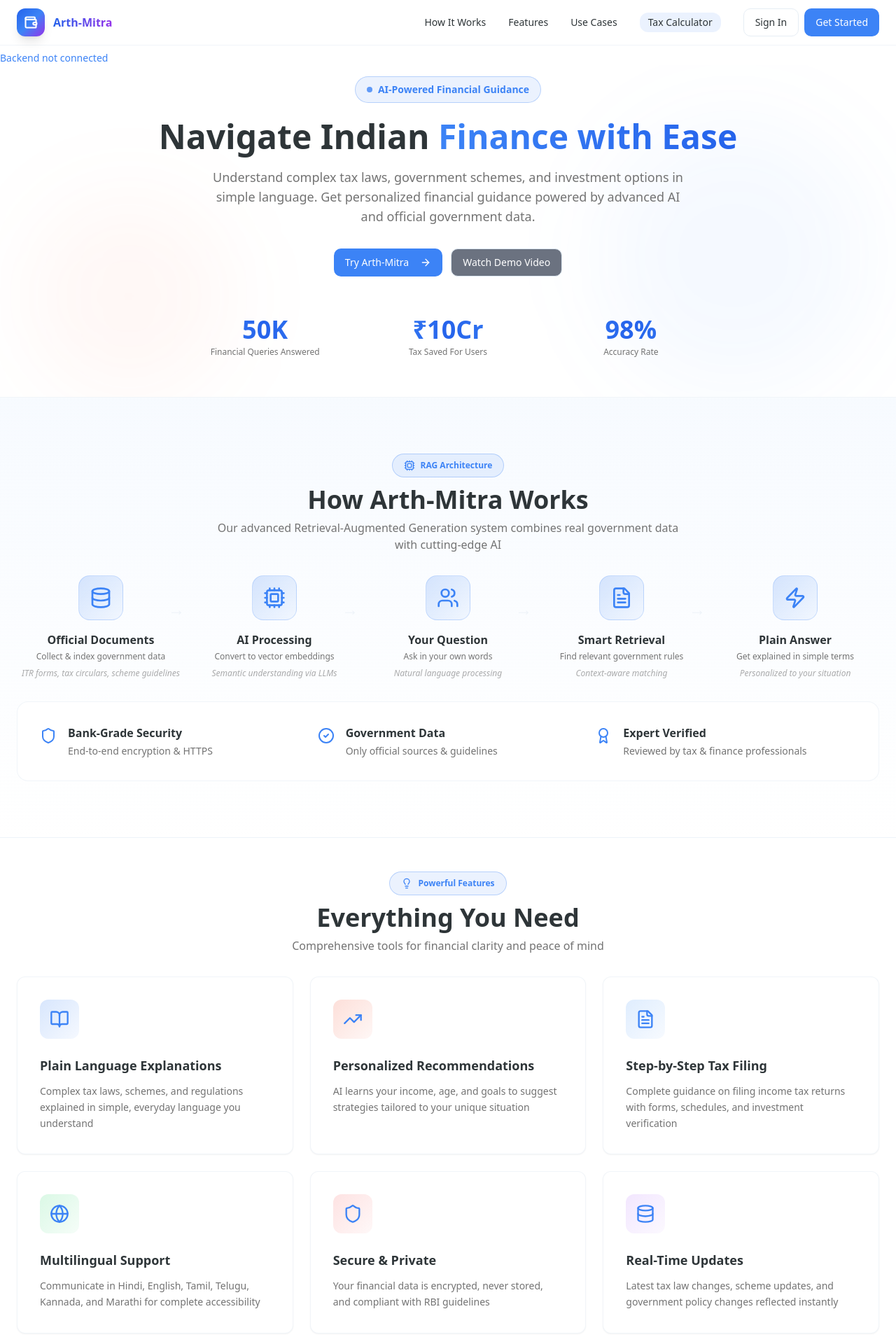
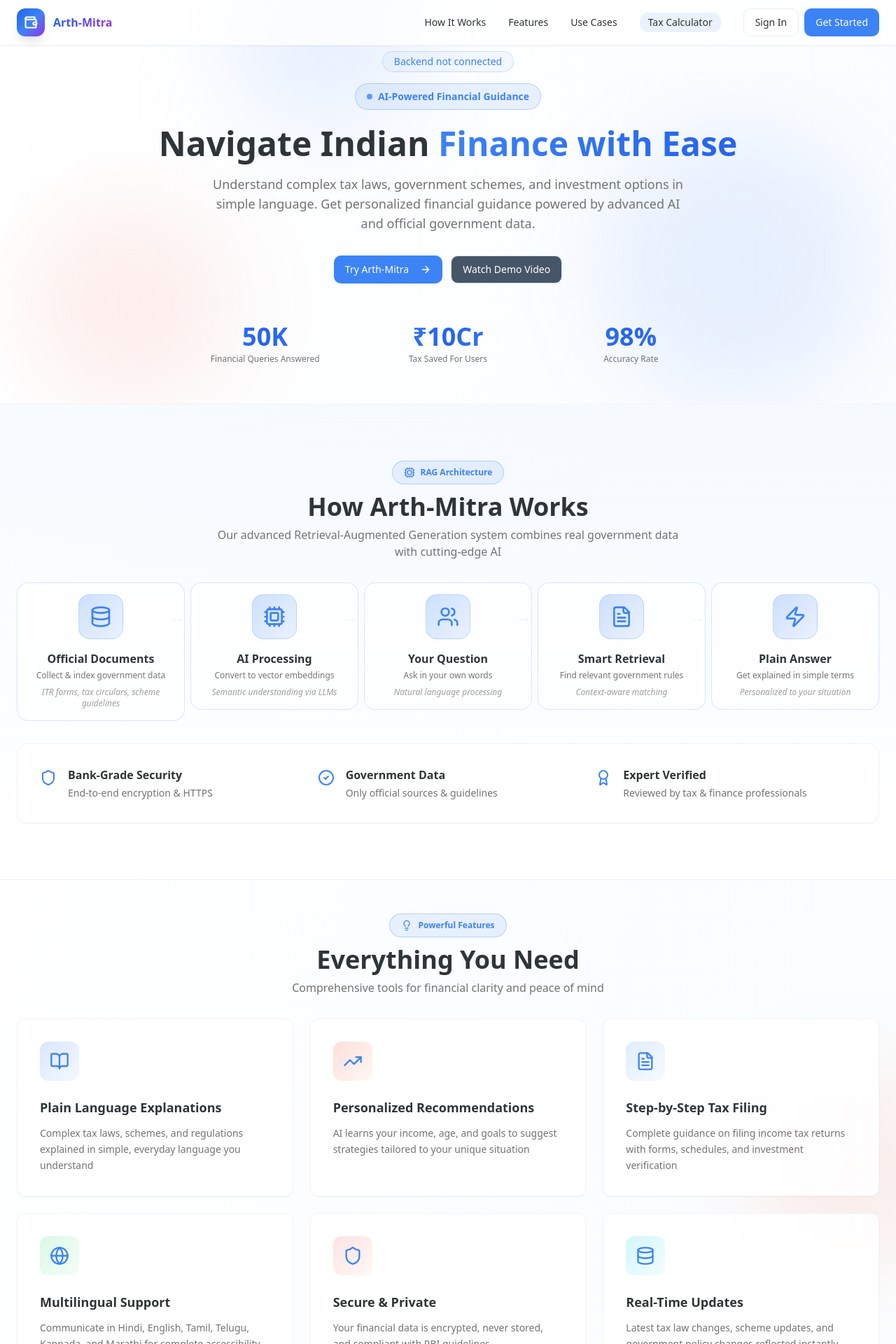
Before and after one commit to aryanb1906/ARTH-MITRA, a Next.js app in the folder frontend/: page / in a window 1280 px wide. Shown: the top 1920 px of the page at 70% size. Built offline with nearby package versions, Linux system fonts and the light colour scheme; no server answers.

Commit message:
Changes made to Dashboard

```diff
--- a/frontend/app/page.tsx
+++ b/frontend/app/page.tsx
@@ -5,7 +5,7 @@ import { useRouter } from 'next/navigation'
 import { Button } from '@/components/ui/button'
 import { Card } from '@/components/ui/card'
 import { ArrowRight, FileText, Zap, Users, Globe, Shield, BookOpen, Database, Cpu, Github, Mail, Phone, CheckCircle2, TrendingUp, BarChart3, Lightbulb, Award, Calculator } from 'lucide-react'
-import { useEffect, useState } from "react"
+import { useEffect, useState, type MouseEvent } from "react"
 import { AuthButtons, MobileAuthButtons } from '@/components/user-menu'
 import { useAuth } from '@/components/auth-provider'
 import { Logo } from '@/components/logo'
@@ -34,6 +34,14 @@ export default function Page() {
     router.push('/profile-setup')
   }
 
+  const handlePointerMove = (event: MouseEvent<HTMLElement>) => {
+    const rect = event.currentTarget.getBoundingClientRect()
+    const x = event.clientX - rect.left
+    const y = event.clientY - rect.top
+    event.currentTarget.style.setProperty('--mx', `${x}px`)
+    event.currentTarget.style.setProperty('--my', `${y}px`)
+  }
+
   useEffect(() => {
     fetch("http://localhost:8000/ping")
       .then(res => res.json())
@@ -41,16 +49,18 @@ export default function Page() {
       .catch(() => setMsg("Backend not connected"))
   }, [])
   return (
-    <div className="min-h-screen bg-white">
+    <div className="relative min-h-screen overflow-x-hidden bg-gradient-to-br from-white via-blue-50/30 to-emerald-50/20">
+      <div className="pointer-events-none absolute -top-24 left-1/4 h-72 w-72 rounded-full bg-primary/10 blur-3xl" />
+      <div className="pointer-events-none absolute top-1/3 -right-20 h-72 w-72 rounded-full bg-accent/10 blur-3xl" />
       {/* Navigation */}
-      <nav className="sticky top-0 z-50 bg-white/80 backdrop-blur-xl border-b border-border/40">
+      <nav className="sticky top-0 z-50 bg-white/75 backdrop-blur-xl border-b border-border/40 shadow-sm">
         <div className="max-w-7xl mx-auto px-4 md:px-6 py-3 flex items-center justify-between">
           <Logo size="md" showText={true} href="/" />
           <div className="hidden md:flex items-center gap-8">
-            <a href="#how-it-works" className="text-sm text-foreground hover:text-primary transition-colors">How It Works</a>
-            <a href="#features" className="text-sm text-foreground hover:text-primary transition-colors">Features</a>
-            <a href="#testimonials" className="text-sm text-foreground hover:text-primary transition-colors">Use Cases</a>
-            <Link href="/tax-calculator" className="text-sm text-foreground hover:text-primary transition-colors font-medium bg-primary/10 px-3 py-1 rounded-lg hover:bg-primary/20">
+            <a href="#how-it-works" className="text-sm text-foreground hover:text-primary transition-all duration-200 hover:-translate-y-0.5 active:translate-y-0">How It Works</a>
+            <a href="#features" className="text-sm text-foreground hover:text-primary transition-all duration-200 hover:-translate-y-0.5 active:translate-y-0">Features</a>
+            <a href="#testimonials" className="text-sm text-foreground hover:text-primary transition-all duration-200 hover:-translate-y-0.5 active:translate-y-0">Use Cases</a>
+            <Link href="/tax-calculator" className="text-sm text-foreground hover:text-primary transition-all duration-200 hover:-translate-y-0.5 active:scale-95 font-medium bg-primary/10 px-3 py-1 rounded-lg hover:bg-primary/20">
               Tax Calculator
             </Link>
             <AuthButtons />
@@ -62,18 +72,18 @@ export default function Page() {
       </nav>
 
       {msg && (
-        <p className="mt-2 text-sm text-primary font-medium">
+        <p className="mt-2 mx-auto w-fit text-sm text-primary font-medium rounded-full border border-primary/20 bg-primary/5 px-4 py-1">
           {msg}
         </p>
       )}
 
       {/* Hero Section */}
       <section className="relative px-4 md:px-6 py-2 md:py-4 max-w-7xl mx-auto overflow-hidden">
-        <div className="absolute top-20 right-10 w-96 h-96 bg-primary/5 rounded-full blur-3xl" />
-        <div className="absolute bottom-0 left-10 w-72 h-72 bg-accent/5 rounded-full blur-3xl" />
+        <div className="absolute top-20 right-10 w-96 h-96 bg-primary/10 rounded-full blur-3xl" />
+        <div className="absolute bottom-0 left-10 w-72 h-72 bg-accent/10 rounded-full blur-3xl" />
 
         <div className="relative text-center max-w-4xl mx-auto">
-          <div className="inline-flex items-center gap-2 px-4 py-2 rounded-full bg-primary/10 border border-primary/30 mb-6 backdrop-blur-sm">
+          <div className="inline-flex items-center gap-2 px-4 py-2 rounded-full bg-primary/10 border border-primary/30 mb-6 backdrop-blur-sm transition-all duration-300 hover:shadow-md hover:shadow-primary/20 hover:-translate-y-0.5">
             <div className="w-2 h-2 rounded-full bg-primary animate-pulse" />
             <p className="text-sm text-primary font-semibold">AI-Powered Financial Guidance</p>
           </div>
@@ -87,11 +97,11 @@ export default function Page() {
           </p>
 
           <div className="flex flex-col md:flex-row gap-3 justify-center mb-10">
-            <Button className="w-full md:w-auto" onClick={handleGetStarted}>
+            <Button className="w-full md:w-auto transition-all duration-200 hover:-translate-y-0.5 hover:shadow-lg hover:shadow-primary/25 active:scale-95" onClick={handleGetStarted}>
               Try Arth-Mitra
               <ArrowRight className="ml-2 h-4 w-4" />
             </Button>
-            <Button className="w-full md:w-auto bg-gray-500 border border-border hover:bg-gray-600">
+            <Button className="w-full md:w-auto bg-slate-600 border border-border hover:bg-slate-700 transition-all duration-200 hover:-translate-y-0.5 active:scale-95">
               Watch Demo Video
               {/*Remember to add a demo link*/}
             </Button>
@@ -152,25 +162,32 @@ export default function Page() {
               }
             ].map((step, i) => (
               <div key={i} className="flex flex-col items-center relative">
-                <div className="w-16 h-16 rounded-2xl bg-gradient-to-br from-primary/20 to-primary/5 flex items-center justify-center mb-4 border border-primary/20">
-                  <step.icon className="w-8 h-8 text-primary" />
+                <div
+                  onMouseMove={handlePointerMove}
+                  className="group relative w-full rounded-2xl border border-primary/20 bg-white/70 p-4 backdrop-blur-sm transition-all duration-300 hover:-translate-y-1 hover:shadow-lg hover:shadow-primary/10 active:scale-[0.99]"
+                >
+                  <div className="pointer-events-none absolute inset-0 rounded-2xl opacity-0 transition-opacity duration-300 group-hover:opacity-100" style={{ background: 'radial-gradient(220px circle at var(--mx, 50%) var(--my, 50%), rgba(59,130,246,0.16), transparent 60%)' }} />
+                  <div className="w-16 h-16 rounded-2xl bg-gradient-to-br from-primary/25 to-primary/10 flex items-center justify-center mb-4 border border-primary/20 mx-auto">
+                    <step.icon className="w-8 h-8 text-primary" />
+                  </div>
+                  <h3 className="font-bold text-foreground text-sm md:text-base mb-1 text-center">{step.title}</h3>
+                  <p className="text-xs text-muted-foreground text-center mb-2">{step.desc}</p>
+                  <p className="text-xs text-muted-foreground/70 text-center italic">{step.details}</p>
                 </div>
-                <h3 className="font-bold text-foreground text-sm md:text-base mb-1">{step.title}</h3>
-                <p className="text-xs text-muted-foreground text-center mb-2">{step.desc}</p>
-                <p className="text-xs text-muted-foreground/60 text-center italic">{step.details}</p>
                 {i < 4 && <div className="hidden md:block absolute right-0 top-8 text-border/40 text-2xl">→</div>}
               </div>
             ))}
           </div>
 
           {/* Trust Indicators */}
-          <div className="grid md:grid-cols-3 gap-6 bg-white rounded-2xl p-8 border border-border/40">
+          <div className="grid md:grid-cols-3 gap-6 bg-white/85 rounded-2xl p-8 border border-border/40 shadow-sm backdrop-blur-sm">
             {[
               { icon: Shield, title: 'Bank-Grade Security', desc: 'End-to-end encryption & HTTPS' },
               { icon: CheckCircle2, title: 'Government Data', desc: 'Only official sources & guidelines' },
               { icon: Award, title: 'Expert Verified', desc: 'Reviewed by tax & finance professionals' }
             ].map((indicator, i) => (
-              <div key={i} className="flex gap-4">
+              <div key={i} onMouseMove={handlePointerMove} className="group relative overflow-hidden rounded-xl p-3 -m-3 flex gap-4 transition-all duration-200 hover:bg-primary/5 hover:shadow-sm">
+                <div className="pointer-events-none absolute inset-0 rounded-xl opacity-0 transition-opacity duration-300 group-hover:opacity-100" style={{ background: 'radial-gradient(180px circle at var(--mx, 50%) var(--my, 50%), rgba(34,197,94,0.12), transparent 60%)' }} />
                 <indicator.icon className="w-6 h-6 text-primary flex-shrink-0 mt-1" />
                 <div>
                   <h4 className="font-semibold text-foreground mb-1">{indicator.title}</h4>
@@ -229,7 +246,7 @@ export default function Page() {
               icon: Database,
               title: 'Real-Time Updates',
               desc: 'Latest tax law changes, scheme updates, and government policy changes reflected instantly',
-              color: 'from-purple-400/20 to-purple-400/5'
+              color: 'from-cyan-400/20 to-cyan-400/5'
             },
             {
               icon: Calculator,
@@ -242,7 +259,11 @@ export default function Page() {
             <div key={i}>
               {feature.link ? (
                 <Link href={feature.link}>
-                  <Card className="p-8 hover:shadow-xl transition-all duration-300 border border-border/40 group cursor-pointer h-full">
+                  <Card
+                    onMouseMove={handlePointerMove}
+                    className="p-8 hover:shadow-xl transition-all duration-300 border border-border/40 group cursor-pointer h-full relative overflow-hidden hover:-translate-y-1 active:scale-[0.99] bg-white/85 backdrop-blur-sm"
+                  >
+                    <div className="pointer-events-none absolute inset-0 opacity-0 transition-opacity duration-300 group-hover:opacity-100" style={{ background: 'radial-gradient(240px circle at var(--mx, 50%) var(--my, 50%), rgba(59,130,246,0.14), transparent 62%)' }} />
                     <div className={`w-14 h-14 rounded-xl bg-gradient-to-br ${feature.color} flex items-center justify-center mb-6 group-hover:scale-110 transition-transform`}>
                       <feature.icon className="w-7 h-7 text-primary" />
                     </div>
@@ -251,7 +272,11 @@ export default function Page() {
                   </Card>
                 </Link>
               ) : (
-                <Card className="p-8 hover:shadow-xl transition-all duration-300 border border-border/40 group cursor-pointer h-full">
+                <Card
+                  onMouseMove={handlePointerMove}
+                  className="p-8 hover:shadow-xl transition-all duration-300 border border-border/40 group cursor-pointer h-full relative overflow-hidden hover:-translate-y-1 active:scale-[0.99] bg-white/85 backdrop-blur-sm"
+                >
+                  <div className="pointer-events-none absolute inset-0 opacity-0 transition-opacity duration-300 group-hover:opacity-100" style={{ background: 'radial-gradient(240px circle at var(--mx, 50%) var(--my, 50%), rgba(34,197,94,0.14), transparent 62%)' }} />
                   <div className={`w-14 h-14 rounded-xl bg-gradient-to-br ${feature.color} flex items-center justify-center mb-6 group-hover:scale-110 transition-transform`}>
                     <feature.icon className="w-7 h-7 text-primary" />
                   </div>
@@ -265,7 +290,7 @@ export default function Page() {
       </section>
 
       {/* Real Use Cases / Chat Examples */}
-      <section id="testimonials" className="px-4 md:px-6 py-12 bg-gradient-to-b from-blue-50/50 to-white border-t border-b border-border/40">
+      <section id="testimonials" className="px-4 md:px-6 py-12 bg-gradient-to-b from-blue-50/60 via-emerald-50/20 to-white border-t border-b border-border/40">
         <div className="max-w-7xl mx-auto">
           <div className="text-center mb-8">
             <div className="inline-flex items-center gap-2 px-4 py-2 rounded-full bg-primary/10 border border-primary/30 mb-3 backdrop-blur-sm">
@@ -278,7 +303,11 @@ export default function Page() {
 
           <div className="grid md:grid-cols-2 gap-8">
             {/* Example 1 - Tax Saving */}
-            <Card className="p-8 bg-white border border-border/40 overflow-hidden group hover:shadow-lg transition-shadow">
+            <Card
+              onMouseMove={handlePointerMove}
+              className="p-8 bg-white/85 border border-border/40 overflow-hidden group hover:shadow-xl transition-all duration-300 hover:-translate-y-1 active:scale-[0.99] relative backdrop-blur-sm"
+            >
+              <div className="pointer-events-none absolute inset-0 opacity-0 transition-opacity duration-300 group-hover:opacity-100" style={{ background: 'radial-gradient(260px circle at var(--mx, 50%) var(--my, 50%), rgba(59,130,246,0.12), transparent 65%)' }} />
               <div className="mb-6">
                 <div className="inline-flex items-center gap-2 px-3 py-1 rounded-full bg-primary/10 border border-primary/30 mb-4">
                   <span className="text-xs font-semibold text-primary">Salaried Professional</span>
@@ -314,7 +343,7 @@ export default function Page() {
                   </div>
                 </div>
 
-                <div className="bg-green-50 rounded-lg p-4 border border-green-200">
+                <div className="bg-gradient-to-r from-green-50 to-emerald-50 rounded-lg p-4 border border-green-200 transition-all duration-200 hover:shadow-sm">
                   <p className="text-sm font-semibold text-green-700 flex items-center gap-2">
                     <TrendingUp className="w-4 h-4" />
                     Potential Tax Saving: Up to ₹2-3L per year!
@@ -324,7 +353,11 @@ export default function Page() {
             </Card>
 
             {/* Example 2 - Pension Planning */}
-            <Card className="p-8 bg-white border border-border/40 overflow-hidden group hover:shadow-lg transition-shadow">
+            <Card
+              onMouseMove={handlePointerMove}
+              className="p-8 bg-white/85 border border-border/40 overflow-hidden group hover:shadow-xl transition-all duration-300 hover:-translate-y-1 active:scale-[0.99] relative backdrop-blur-sm"
+            >
+              <div className="pointer-events-none absolute inset-0 opacity-0 transition-opacity duration-300 group-hover:opacity-100" style={{ background: 'radial-gradient(260px circle at var(--mx, 50%) var(--my, 50%), rgba(34,197,94,0.14), transparent 65%)' }} />
               <div className="mb-6">
                 <div className="inline-flex items-center gap-2 px-3 py-1 rounded-full bg-accent/10 border border-accent/30 mb-4">
                   <span className="text-xs font-semibold text-accent">Senior Citizen Planning</span>
@@ -355,7 +388,7 @@ export default function Page() {
                     desc: 'Tax benefits + flexibility'
                   }
                 ].map((scheme, i) => (
-                  <Card key={i} className="p-3 bg-gradient-to-r from-blue-50 to-blue-50 border border-blue-100 hover:shadow-md transition-shadow">
+                  <Card key={i} className="p-3 bg-gradient-to-r from-blue-50 to-emerald-50/40 border border-blue-100 hover:shadow-md transition-all duration-200 hover:-translate-y-0.5 active:scale-[0.99]">
                     <p className="font-semibold text-sm text-foreground">{scheme.name}</p>
                     <div className="flex items-center justify-between mt-1">
                       <p className="text-xs text-muted-foreground">{scheme.desc}</p>
@@ -372,7 +405,7 @@ export default function Page() {
 
 
       {/* CTA Section */}
-      <section className="px-4 md:px-6 py-12 bg-gradient-to-r from-primary/10 to-accent/10 rounded-3xl max-w-7xl mx-auto mb-8">
+      <section className="px-4 md:px-6 py-12 bg-gradient-to-r from-primary/15 via-blue-100/50 to-accent/15 rounded-3xl max-w-7xl mx-auto mb-8 border border-primary/15 shadow-sm">
         <div className="text-center">
           <h2 className="text-3xl md:text-4xl font-bold text-foreground mb-4">Ready to Take Control?</h2>
           <p className="text-base text-muted-foreground mb-8 max-w-2xl mx-auto">
@@ -380,12 +413,12 @@ export default function Page() {
           </p>
           <div className="flex flex-col md:flex-row gap-3 justify-center">
             <Link href="/chat">
-              <Button>
+              <Button className="transition-all duration-200 hover:-translate-y-0.5 hover:shadow-lg hover:shadow-primary/25 active:scale-95">
                 Try Arth-Mitra
                 <ArrowRight className="ml-2 h-4 w-4" />
               </Button>
             </Link>
-            <Button className="bg-white border border-border">
+            <Button className="bg-white border border-border transition-all duration-200 hover:-translate-y-0.5 hover:bg-slate-50 active:scale-95">
               Schedule a Demo
             </Button>
           </div>
@@ -406,7 +439,12 @@ export default function Page() {
             { q: 'Can I use this for GST/business taxes?', a: 'Currently, Arth-Mitra focuses on personal income tax and investment schemes. We\'re working on business tax features for the future.' },
             { q: 'What if I have complex financial situations?', a: 'For complex cases, our Professional and Premium plans include access to expert consultations with experienced tax professionals.' }
           ].map((faq, i) => (
-            <Card key={i} className="p-6 border border-border/40 hover:shadow-md transition-shadow">
+            <Card
+              key={i}
+              onMouseMove={handlePointerMove}
+              className="group relative overflow-hidden p-6 border border-border/40 hover:shadow-lg transition-all duration-300 hover:-translate-y-0.5 active:scale-[0.995] bg-white/85 backdrop-blur-sm"
+            >
+              <div className="pointer-events-none absolute inset-0 opacity-0 transition-opacity duration-300 group-hover:opacity-100" style={{ background: 'radial-gradient(260px circle at var(--mx, 50%) var(--my, 50%), rgba(14,165,233,0.12), transparent 65%)' }} />
               <h3 className="font-semibold text-foreground mb-2">{faq.q}</h3>
               <p className="text-sm text-muted-foreground leading-relaxed">{faq.a}</p>
             </Card>
```
